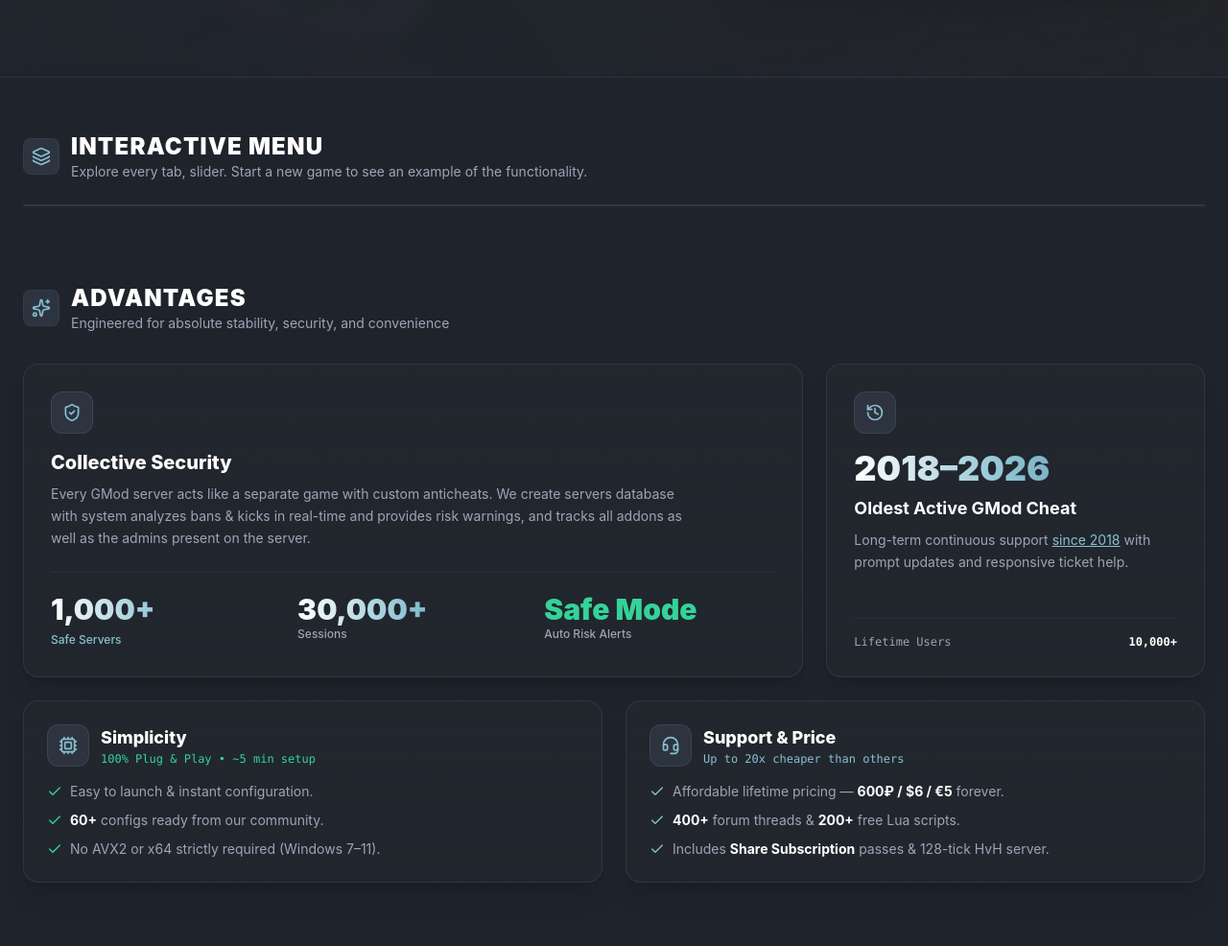
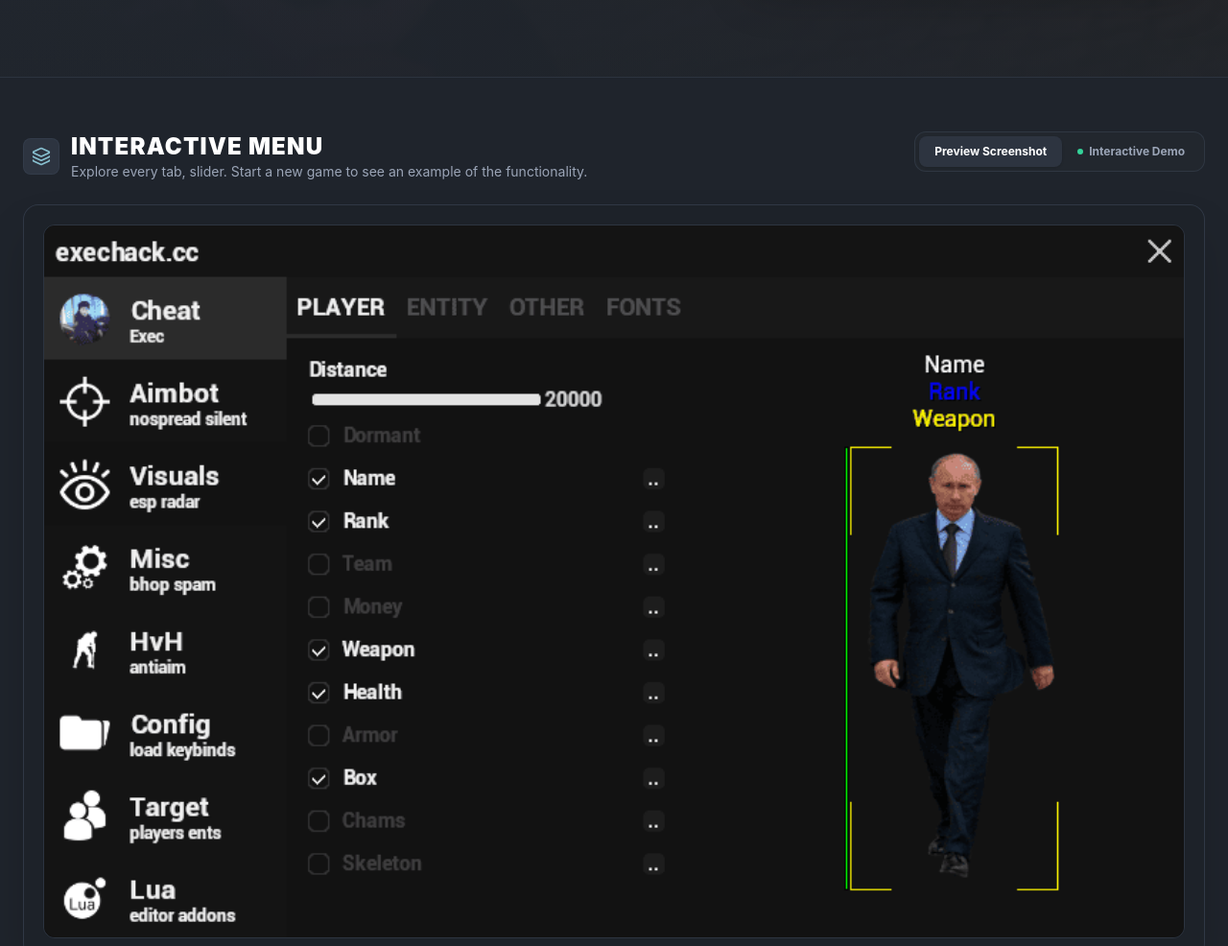
Before and after one commit to Exec7/exec7.github.io, a plain HTML site: page gmod/index.html in a window 1280 px wide. Shown: the part 500-1486 px from the top of the page at 96% size. Drawn offline with nearby package versions, Linux system fonts and the light colour scheme.

Commit message:
Update index.html

```diff
--- a/gmod/index.html
+++ b/gmod/index.html
@@ -246,7 +246,6 @@
     </div>
   </header>
 
-  <!-- Main Container -->
   <main class="max-w-7xl mx-auto w-full px-4 sm:px-6 py-14 space-y-20">
 
     <!-- 1. Interactive Menu Preview Section (Image / Live Iframe Toggle) -->
@@ -262,10 +261,34 @@
           </div>
         </div>
 
+        <!-- Mode Switcher -->
+        <div class="inline-flex p-1 rounded-xl bg-brand-card border border-gray-700/60 self-start">
+          <button id="btn-mode-img" onclick="switchPreviewMode('image')"
+                  class="px-4 py-2 rounded-lg text-xs font-bold transition-all bg-brand-surface text-white shadow">
+            Preview Screenshot
+          </button>
+          <button id="btn-mode-live" onclick="switchPreviewMode('live')"
+                  class="px-4 py-2 rounded-lg text-xs font-bold transition-all text-brand-subtext hover:text-white flex items-center gap-1.5">
+            <span class="w-1.5 h-1.5 rounded-full bg-emerald-400"></span>
+            Interactive Demo
+          </button>
+        </div>
       </div>
 
       <div class="rounded-2xl bg-brand-card/90 border border-gray-700/70 shadow-2xl overflow-hidden">
         <!-- Window Top Chrome -->
+
+        <!-- Preview Body: Static Screenshot -->
+        <div id="preview-mode-image" class="p-3 sm:p-5 bg-brand-bg/50">
+          <a href="https://exechack.cc/gmod/menu-preview" target="_blank" class="block relative group rounded-xl overflow-hidden border border-gray-700/60">
+            <img src="gmod0.png" alt="Exechack Interactive Menu Preview" class="w-full h-auto object-contain mx-auto">
+            <div class="absolute inset-0 bg-brand-bg/50 opacity-0 group-hover:opacity-100 transition-opacity flex items-center justify-center backdrop-blur-[2px]">
+              <span class="inline-flex items-center gap-2.5 px-6 py-3 rounded-xl bg-gradient-to-r from-brand-accent to-blue-600 text-white font-bold text-sm shadow-lg shadow-brand-accent/30">
+                <i data-lucide="sparkles" class="w-4 h-4"></i> Open Interactive Website Menu Preview
+              </span>
+            </div>
+          </a>
+        </div>
 
         <!-- Preview Body: Embedded Iframe -->
         <div id="preview-mode-live" class="hidden relative bg-brand-bg">
```
